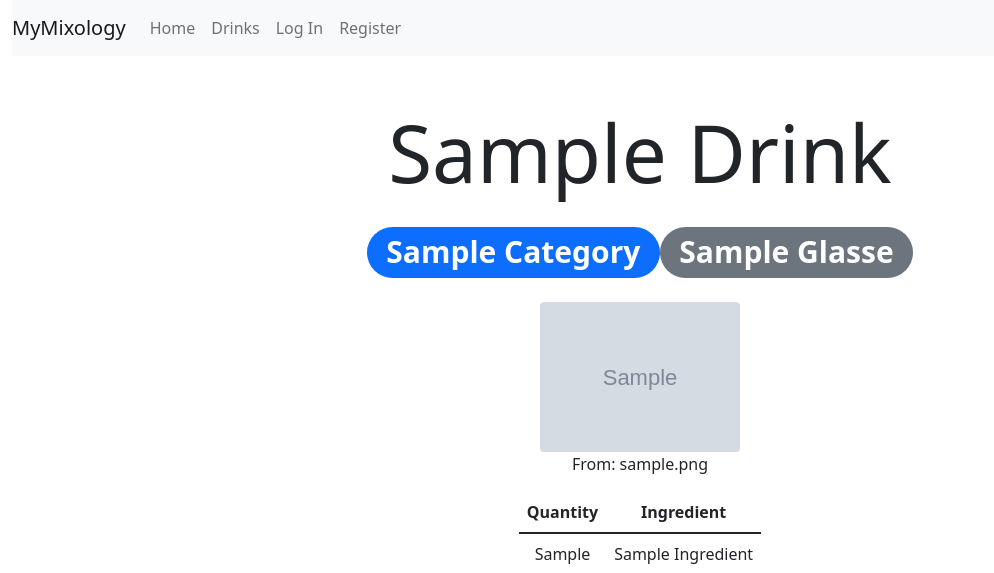
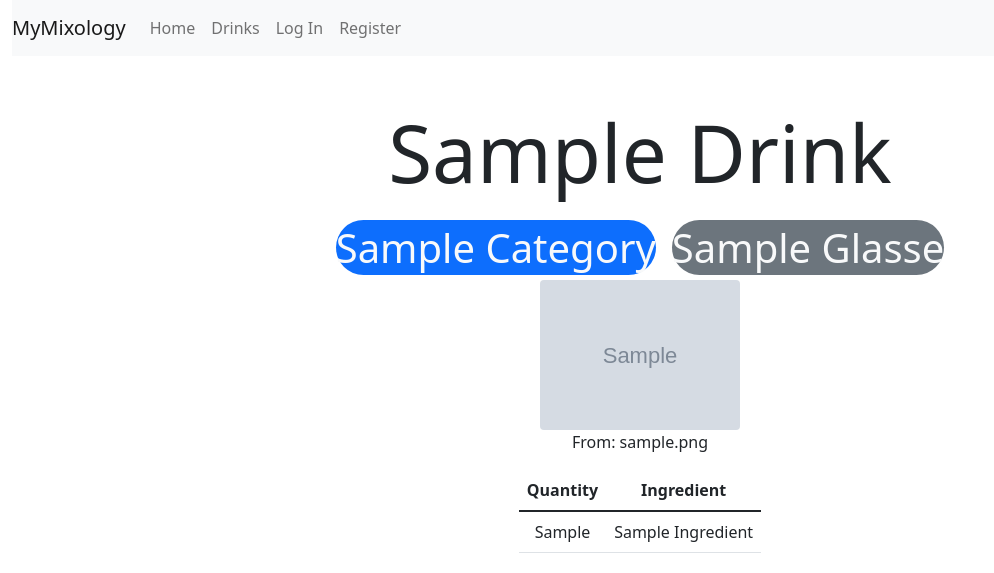
Before and after one commit to Brian-15/capstone1-mixology, a Flask app: page /drinks/1 in a window 1280 px wide. Shown: the top 573 px of the page, without its empty margins (0-994 px from the left). Run offline with Flask 2, Linux system fonts and the light colour scheme; tables that the repository leaves empty hold one stand-in row (values such as "Sample post"); grey boxes marked "Sample" are stand-in pictures.

Commit message:
fixed badge classes due to deprecated class usage

```diff
--- a/templates/drink.html
+++ b/templates/drink.html
@@ -4,8 +4,8 @@
 <div class="container text-center mb-5">
     <div class="d-flex flex-column justify-content-center">
         <div class="d-flex flex-row justify-content-center">
-            <h1><span class="badge rounded-pill btn-lg bg-primary mb-3 mx-auto">{{ drink.category.name.title() }}</span></h1>
-            <h1><span class="badge rounded-pill bg-secondary mb-3 mx-auto">{{ drink.glass.name.title() }}</span></h1>
+            <h1><span class="tag-pill rounded-pill bg-primary text-light mb-3 mx-2">{{ drink.category.name.title() }}</span></h1>
+            <h1><span class="tag-pill rounded-pill bg-secondary text-light mb-3 mx-2">{{ drink.glass.name.title() }}</span></h1>
         </div>
         {% if user %}
             {% if g.user.has_bookmark(drink.id) %}
--- a/templates/drinks.html
+++ b/templates/drinks.html
@@ -16,7 +16,7 @@
     <div id="{{ drink.id }}" class="list-group-item list-group-item-action">
         <img class="mx-auto d-inline rounded img-thumbnail" src="{{ drink.image_url }}" alt="" width="200px">
         <a class="display-5 d-inline text-decoration-none" href="/drinks/{{ drink.id }}">{{ drink.name.title() }}</a>
-        <h2 class="d-inline"><span id="{{ drink.category_id }}" class="badge rounded-pill bg-primary">{{ drink.category.name.title() }}</span></h2>
+        <h2 class="d-inline text-right"><span id="{{ drink.category_id }}" class="tag-pill rounded-pill bg-primary text-light">{{ drink.category.name.title() }}</span></h2>
     </div>
     {% endfor %}
 </div>
```
